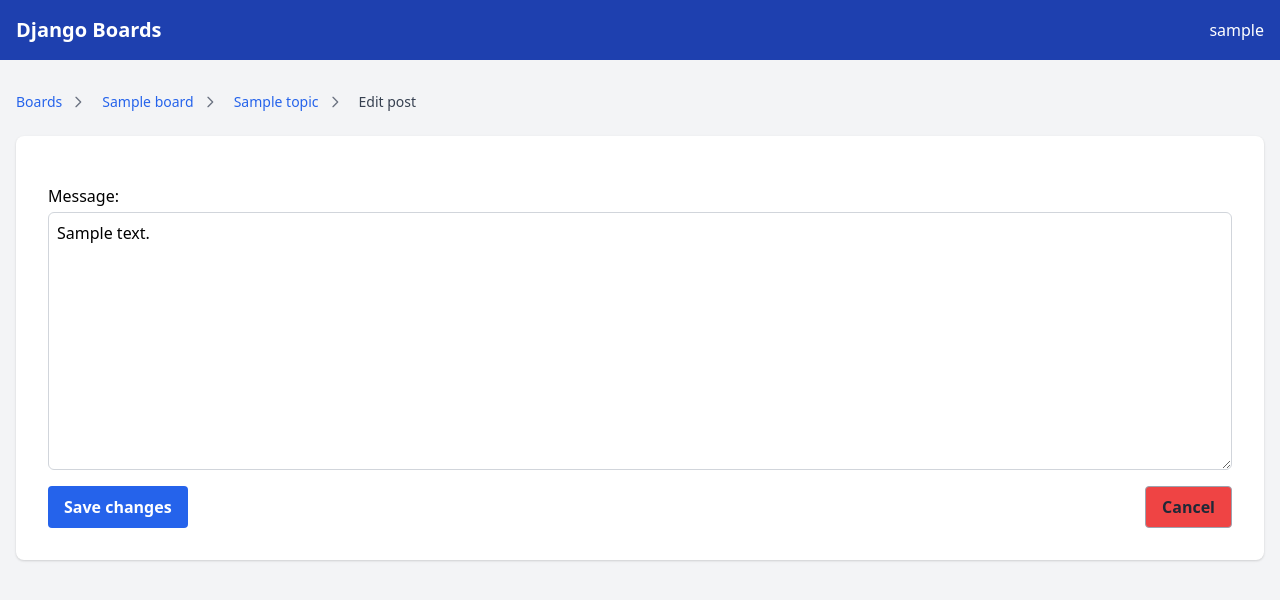
After one commit to DeepankumarTpDev/ForumApp, a Django app: page /boards/1/topics/1/posts/1/edit/ in a window 1280 px wide. The commit adds this page. Shown: the top 600 px of the page. Run offline with Django 5.2, Linux system fonts and the light colour scheme; a user stored in the database is signed in; tables that the repository leaves empty hold one stand-in row (values such as "Sample post"); some libraries are stand-ins or nearby versions.

Commit message:
Add Edit functionality for Post using Generic Class-Based Views and Add TestCases for it

```diff
--- /dev/null
+++ b/boards/templates/edit_post.html
@@ -0,0 +1,46 @@
+{% extends 'base.html' %}
+
+{% load static %}
+
+{% block title %}
+    Edit Post
+{% endblock %}
+
+{% block breadcrumb %}
+  <ol class="breadcrumb inline-flex items-center space-x-2">
+    <li class="inline-flex items-center">
+      <a href="{% url 'home' %}" class="text-blue-600 hover:underline">Boards</a>
+      <svg class="w-4 h-4 mx-2 text-gray-500" xmlns="http://www.w3.org/2000/svg" fill="none" viewBox="0 0 24 24" stroke="currentColor">
+        <path stroke-linecap="round" stroke-linejoin="round" stroke-width="2" d="M9 5l7 7-7 7" />
+      </svg>
+    </li>
+    <li class="inline-flex items-center">
+      <a href="{% url 'board_topics' post.topic.board.pk %}" class="text-blue-600 hover:underline">{{ post.topic.board.name }}</a>
+      <svg class="w-4 h-4 mx-2 text-gray-500" xmlns="http://www.w3.org/2000/svg" fill="none" viewBox="0 0 24 24" stroke="currentColor">
+        <path stroke-linecap="round" stroke-linejoin="round" stroke-width="2" d="M9 5l7 7-7 7" />
+      </svg>
+    </li>
+    <li class="inline-flex items-center">
+        <a href="{% url 'topic_posts' post.topic.board.pk post.topic.pk %}" class="text-blue-600 hover:underline">{{ post.topic.subject }}</a>
+        <svg class="w-4 h-4 mx-2 text-gray-500" xmlns="http://www.w3.org/2000/svg" fill="none" viewBox="0 0 24 24" stroke="currentColor">
+          <path stroke-linecap="round" stroke-linejoin="round" stroke-width="2" d="M9 5l7 7-7 7" />
+        </svg>
+    </li>
+    <li class="inline-flex items-center text-gray-700">
+        Edit post
+    </li>
+  </ol>
+{% endblock %}
+
+
+{% block content %}
+    <!-- We will add the main content here soon. -->
+    <form method="post" novalidate class="space-y-4">
+        {% csrf_token %}
+        {% include 'includes/form.html' %}
+        <div class="flex justify-between mb-4">
+            <button type="submit" class="bg-blue-600 text-white font-semibold py-2 px-4 rounded hover:bg-blue-700 w-full md:w-auto">Save changes</button>
+            <a href="{% url 'topic_posts' post.topic.board.pk post.topic.pk %}" class="ml-2 inline-block bg-red-500 hover:bg-red-700 text-gray-800 font-semibold py-2 px-4 border border-gray-400 rounded" role="button">Cancel</a>
+        </div>
+    </form>
+{% endblock %}
--- a/boards/templates/topic_posts.html
+++ b/boards/templates/topic_posts.html
@@ -52,7 +52,7 @@
             <p class="text-gray-700">{{ post.message }}</p>
             {% if post.created_by == user %}
               <div class="mt-3">
-                <a href="#" class="inline-block px-3 py-1 bg-green-600 text-white font-semibold rounded hover:bg-green-500 transition duration-200" role="button">Edit</a>
+                <a href="{% url 'edit_post' post.topic.board.pk post.topic.pk post.pk %}" class="inline-block px-3 py-1 bg-green-600 text-white font-semibold rounded hover:bg-green-500 transition duration-200" role="button">Edit</a>
               </div>
             {% endif %}
           </div>
--- a/boards/views.py
+++ b/boards/views.py
@@ -5,6 +5,9 @@ from django.contrib.auth.models import User
 from .forms import NewTopicForm, PostForm
 from django.contrib.auth.decorators import login_required
 from django.db.models import Count
+from django.views.generic import UpdateView
+from django.utils import timezone
+from django.contrib.auth.mixins import LoginRequiredMixin
 # Create your views here.
 def home(request):
     boards = Board.objects.all()
@@ -56,3 +59,21 @@ def reply_topic(request, pk, topic_pk):
     else:
         form = PostForm()
     return render(request, 'reply_topic.html', {'topic': topic, 'form': form})
+
+class PostUpdateView(LoginRequiredMixin, UpdateView):
+    model = Post
+    fields = ('message', )
+    template_name = 'edit_post.html'
+    pk_url_kwarg = 'post_pk'
+    context_object_name = 'post'
+
+    def get_queryset(self):
+        queryset = super().get_queryset()
+        return queryset.filter(created_by=self.request.user)
+
+    def form_valid(self, form):
+        post = form.save(commit=False)
+        post.updated_by = self.request.user
+        post.updated_at = timezone.now()
+        post.save()
+        return redirect('topic_posts', pk=post.topic.board.pk, topic_pk=post.topic.pk)
--- a/myproject/urls.py
+++ b/myproject/urls.py
@@ -52,6 +52,7 @@ urlpatterns = [
     path("boards/<int:pk>/new/", views.new_topic, name='new_topic'),
     path("boards/<int:pk>/topics/<int:topic_pk>/", views.topic_posts, name='topic_posts'),
     path("boards/<int:pk>/topics/<int:topic_pk>/reply/", views.reply_topic, name='reply_topic'),
+    path("boards/<int:pk>/topics/<int:topic_pk>/posts/<int:post_pk>/edit/", views.PostUpdateView.as_view(), name='edit_post'),
     path('admin/', admin.site.urls),
 
 ]
```
Also changed, not shown: boards/tests/test_view_edit_post.py (added, +116 -0 lines).
